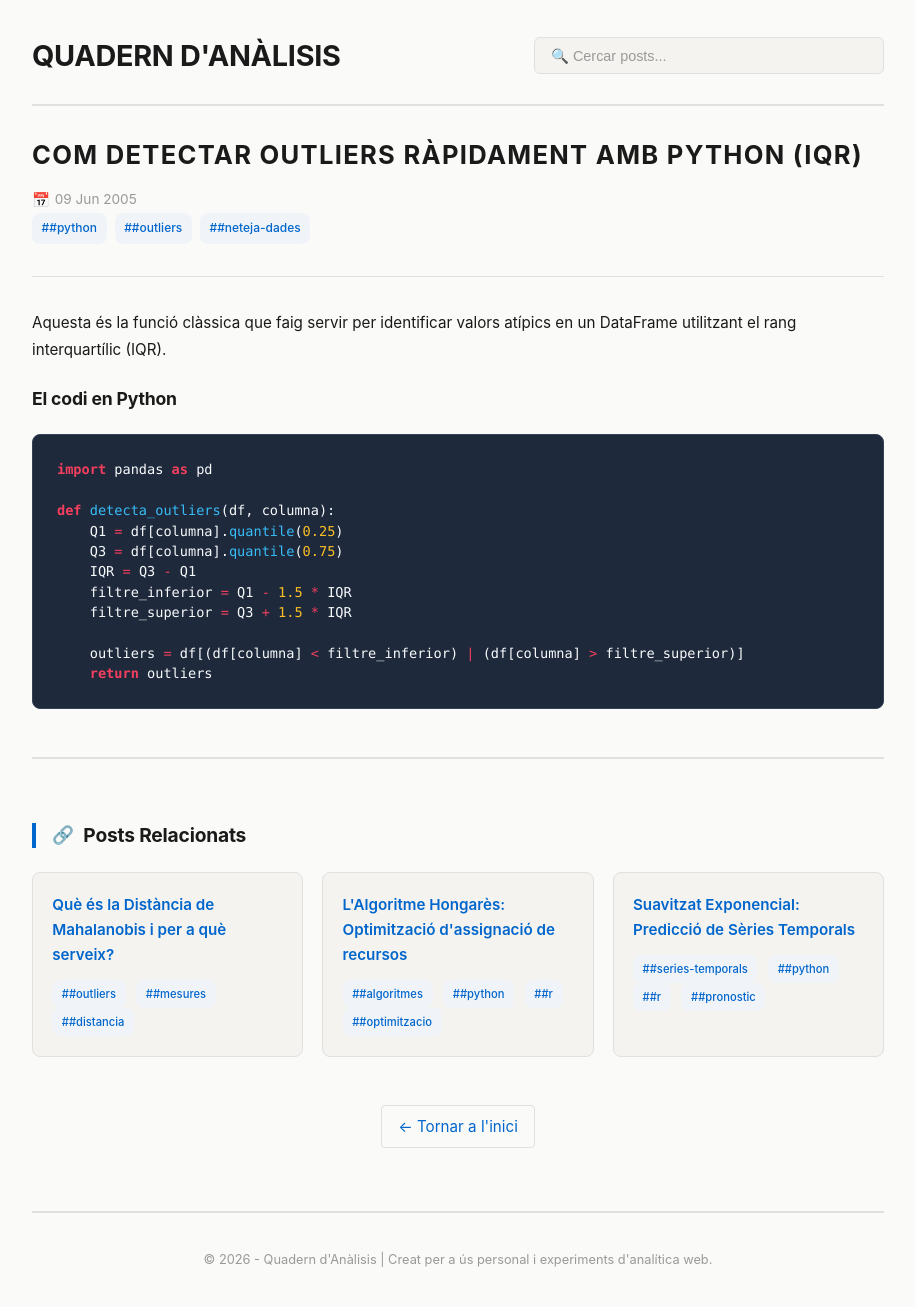
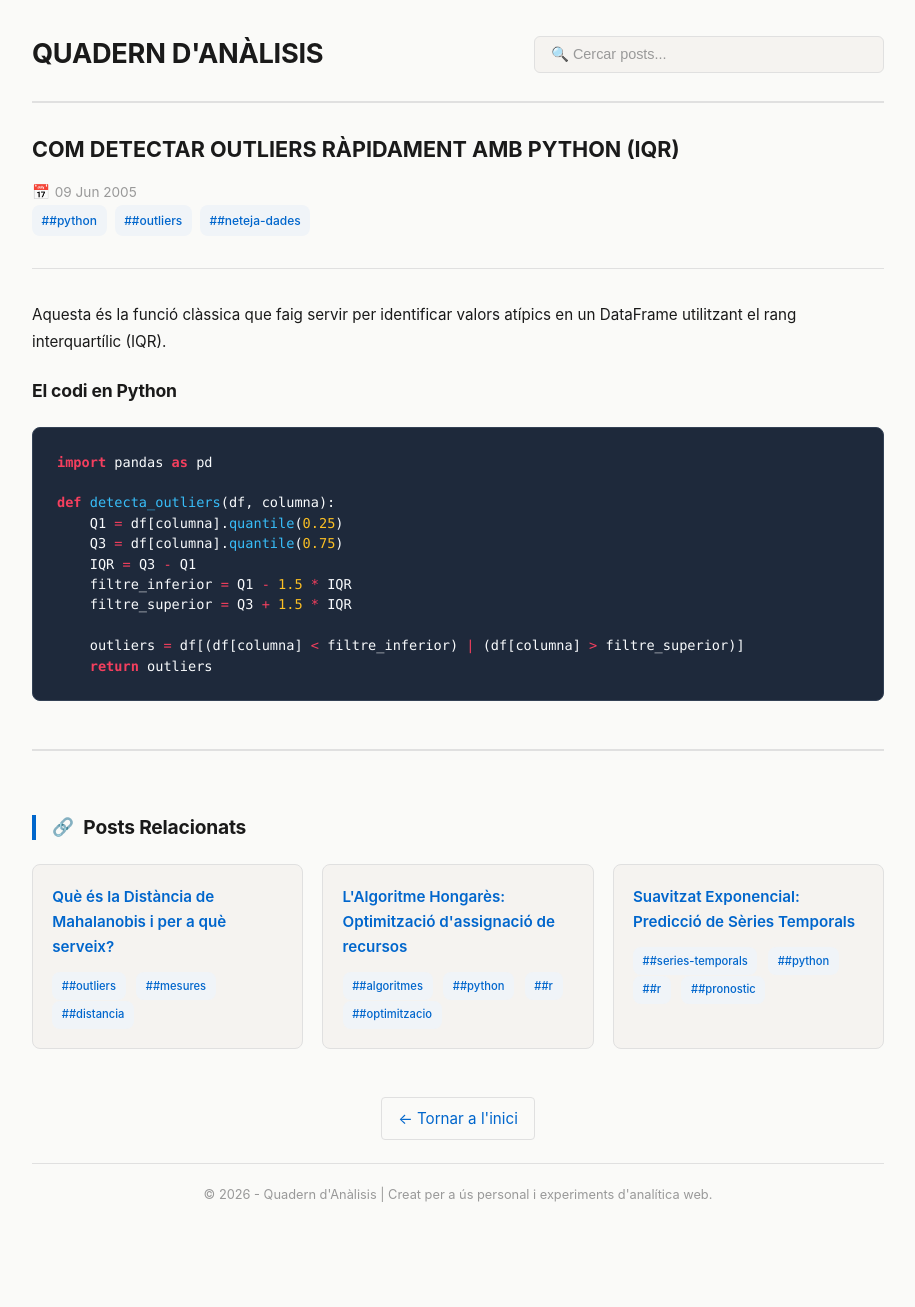
Before and after one commit to alberthr/alberthr.github.io, a Jekyll site: the page built from _posts/2005-06-09-outliers-iqr.md, in a window 1280 px wide. Shown: the whole page, without its empty margins (182-1097 px from the left). Built offline with Jekyll 4.4.1, drawn with Linux system fonts in a browser that asks for light colours; after the commit the page ends 1226 px from its top, so only the background shows below that.

Commit message:
Update style.css

```diff
--- a/assets/css/style.css
+++ b/assets/css/style.css
@@ -61,7 +61,7 @@ header {
 .site-title {
   font-family: -apple-system, BlinkMacSystemFont, "Segoe UI", "Roboto", sans-serif;
   font-weight: 700;
-  font-size: 1.8rem;
+  font-size: 1.7rem;
   letter-spacing: -0.01em;
   text-decoration: none;
   color: var(--text-color);
@@ -135,11 +135,11 @@ h1, h2, h3, h4 {
 }
 
 h1 {
-  font-size: 1.6rem;
+  font-size: 1.35rem;
   margin-bottom: 1rem;
   margin-top: 0;
   text-transform: uppercase;
-  letter-spacing: 0.05em;
+  letter-spacing: 0em;
 }
 
 h2 {
@@ -489,9 +489,9 @@ tr:nth-child(even) {
 
 /* ===== FOOTER ===== */
 footer {
-  margin-top: 3rem;
-  padding: 1.5rem 0;
-  border-top: 2px solid var(--border-color);
+  margin-top: 0.5rem;
+  padding: 0.5rem 0;
+  border-top: 1px solid var(--border-color);
   font-size: 0.8rem;
   color: var(--text-light);
   text-align: center;
```
